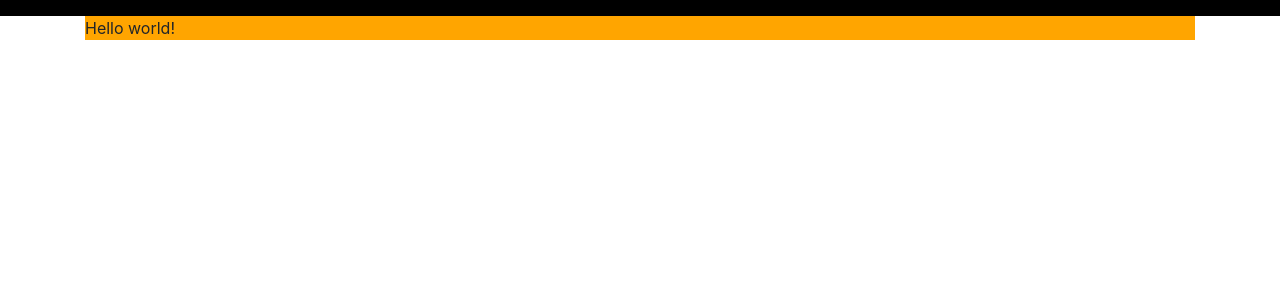
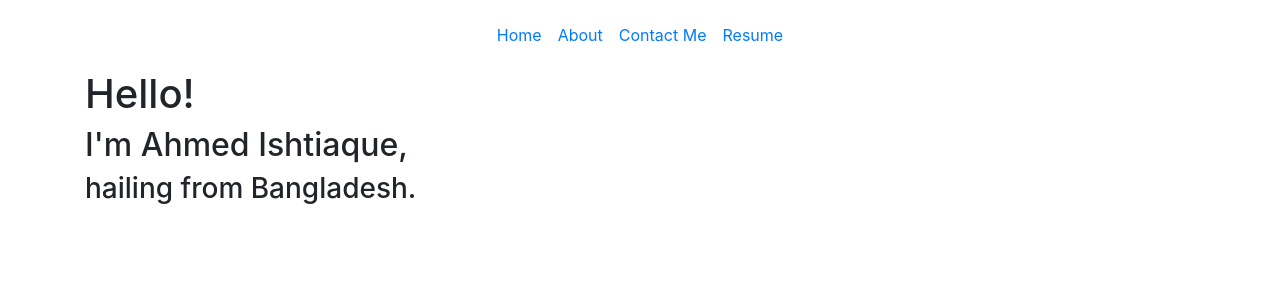
Before and after one commit to ishtiaque06/ishtiaque06.github.io, a Jekyll site: the page built from index.html, in a window 1280 px wide. Shown: the top 300 px of the page. Built offline with Jekyll 4.4.1, drawn with Linux system fonts in a browser that asks for light colours.

Commit message:
Added the new background to work off of.

```diff
--- a/_layouts/default.html
+++ b/_layouts/default.html
@@ -24,14 +24,27 @@
 	</head>
 
 	<body>
-		<nav class="navbar navbar-expand-lg">
+		<nav class="navbar navbar-expand-lg navbar-fixed-top">
 			<button class="navbar-toggler" type="button" data-toggle="collapse"
-			data-target="#navbar-links" aria-controls="navbarSupportedContent"
+			data-target="#navbar-links" aria-controls="navbar-links"
 			aria-expanded="false" aria-label="Toggle navigation">
     			<span class="navbar-toggler-icon"></span>
   			</button>
-  			<div class="collapse navbar-collapse" id="navbar-links">
-
+  			<div class="collapse navbar-collapse justify-content-center" id="navbar-links">
+  				<ul class="navbar-nav">
+  					<li class="nav-item">
+  						<a class="nav-link" href="#">Home</a>
+  					</li>
+  					<li class="nav-item">
+  						<a class="nav-link" href="#">About</a>
+  					</li>
+  					<li class="nav-item">
+  						<a class="nav-link" href="#">Contact Me</a>
+  					</li>
+  					<li class="nav-item">
+  						<a class="nav-link" href="#">Resume</a>
+  					</li>
+  				</ul>
   			</div>
 		</nav>
 		<div class="container">
--- a/index.html
+++ b/index.html
@@ -2,6 +2,8 @@
 layout: default
 title: Welcome to My Website!
 ---
-<div class="hello">
-	Hello world!
-</div>
+<section class="section-1">
+	<h1>Hello!</h1>
+	<h2>I'm Ahmed Ishtiaque,</h2>
+	<h3>hailing from Bangladesh.</h3>
+</section>
--- a/static/css/default.css
+++ b/static/css/default.css
@@ -1,3 +1,4 @@
 .navbar {
-	background: black;
+	background: transparent;
+	height: 70px;
 }
--- a/static/css/index.css
+++ b/static/css/index.css
@@ -1,3 +1,6 @@
-.hello {
-	background: orange;
+.section1 {
+	height: calc(100vh-70px);
+	width: 100vh;
+	text-align: center;
+	background: url('../img/landing.jpeg');
 }
```
